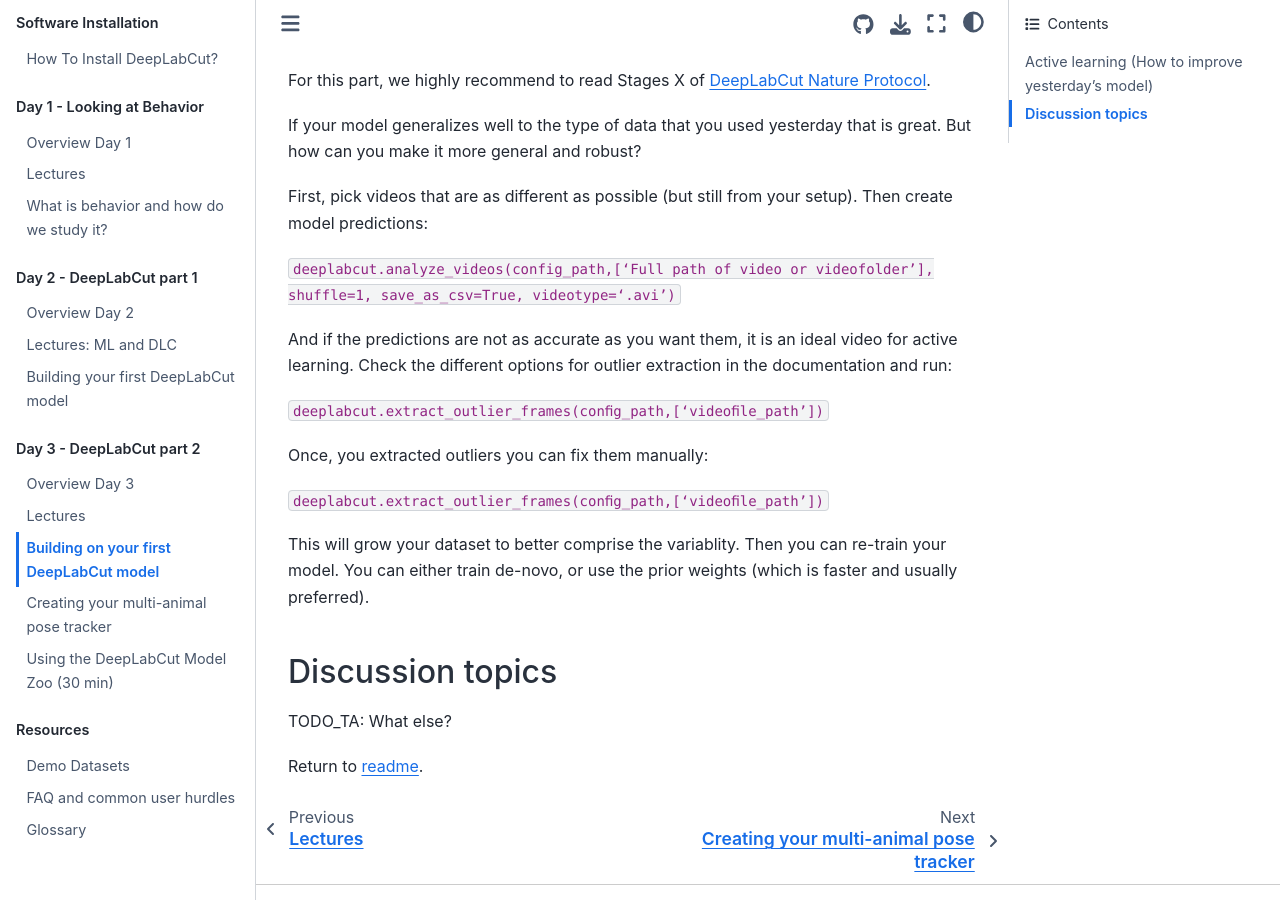
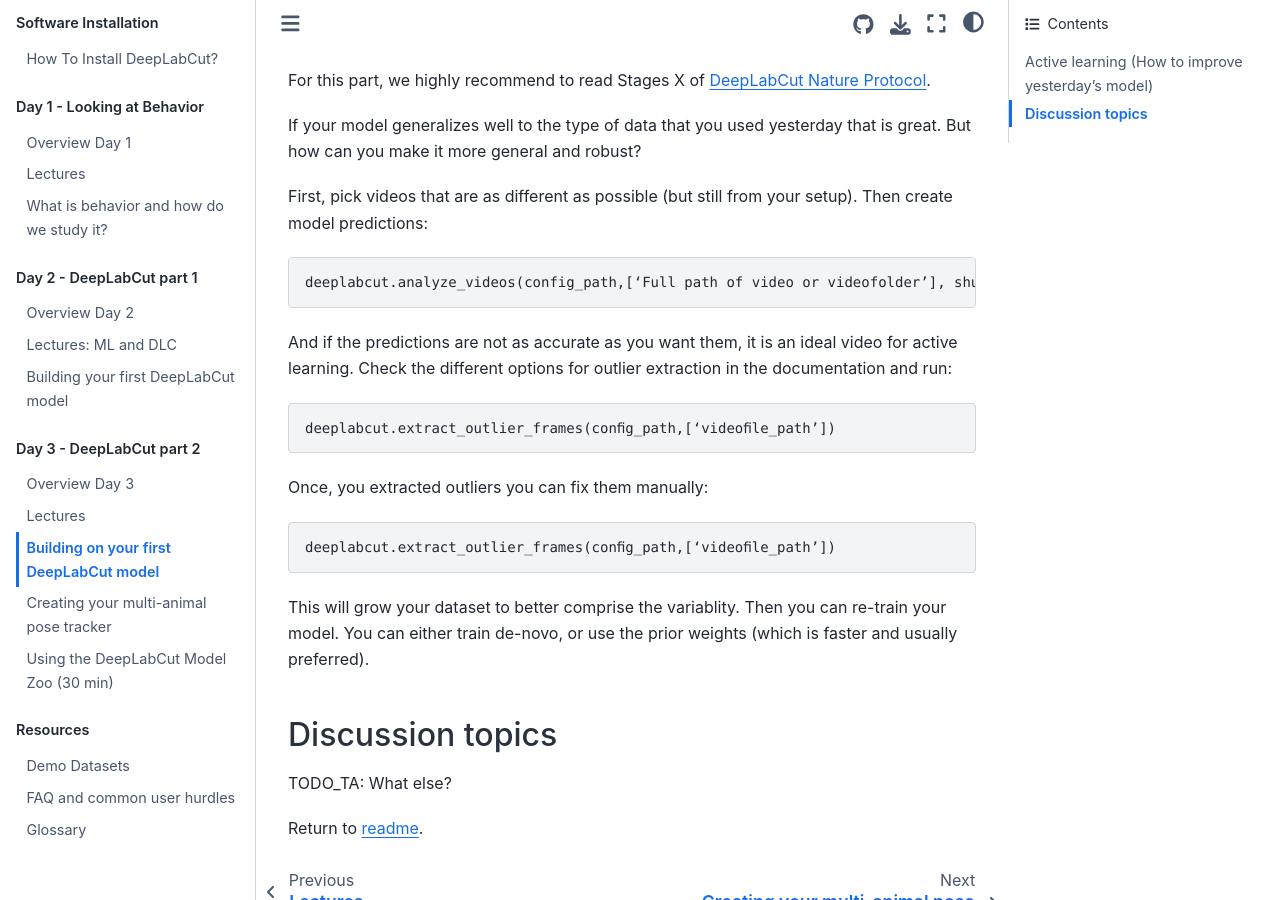
Before and after one commit to AlexEMG/DLC-Cajal-Course, a Jupyter Book: the page built from content/Day3_Practicals.md, in a window 1280 px wide and 900 px high, scrolled down 516 px. Built offline with Jupyter Book 1.0.4 settings and Sphinx 7.4.7 and the Sphinx Book theme 1.1.4, drawn with Linux system fonts in a browser that asks for light colours.

Commit message:
formatting
python tag

````diff
--- a/content/Day3_Practicals.md
+++ b/content/Day3_Practicals.md
@@ -14,15 +14,16 @@ If your model generalizes well to the type of data that you used yesterday that
 
 First, pick videos that are as different as possible (but still from your setup). Then create model predictions:
 
-```deeplabcut.analyze_videos(config_path,[‘Full path of video or videofolder’], shuffle=1, save_as_csv=True, videotype=‘.avi’)```
+<pre lang="python">deeplabcut.analyze_videos(config_path,[‘Full path of video or videofolder’], shuffle=1, save_as_csv=True, videotype=‘.avi’)</pre>
+
 
 And if the predictions are not as accurate as you want them, it is an ideal video for active learning. Check the different options for outlier extraction in the documentation and run:
 
-```deeplabcut.extract_outlier_frames(conﬁg_path,[‘videoﬁle_path’])```
+<pre lang="python">deeplabcut.extract_outlier_frames(conﬁg_path,[‘videoﬁle_path’])</pre>
 
 Once, you extracted outliers you can fix them manually:
 
-```deeplabcut.extract_outlier_frames(conﬁg_path,[‘videoﬁle_path’])```
+<pre lang="python">deeplabcut.extract_outlier_frames(conﬁg_path,[‘videoﬁle_path’])</pre>
 
 This will grow your dataset to better comprise the variablity. Then you can re-train your model. You can either train de-novo, or use the prior weights (which is faster and usually preferred).
 
````
